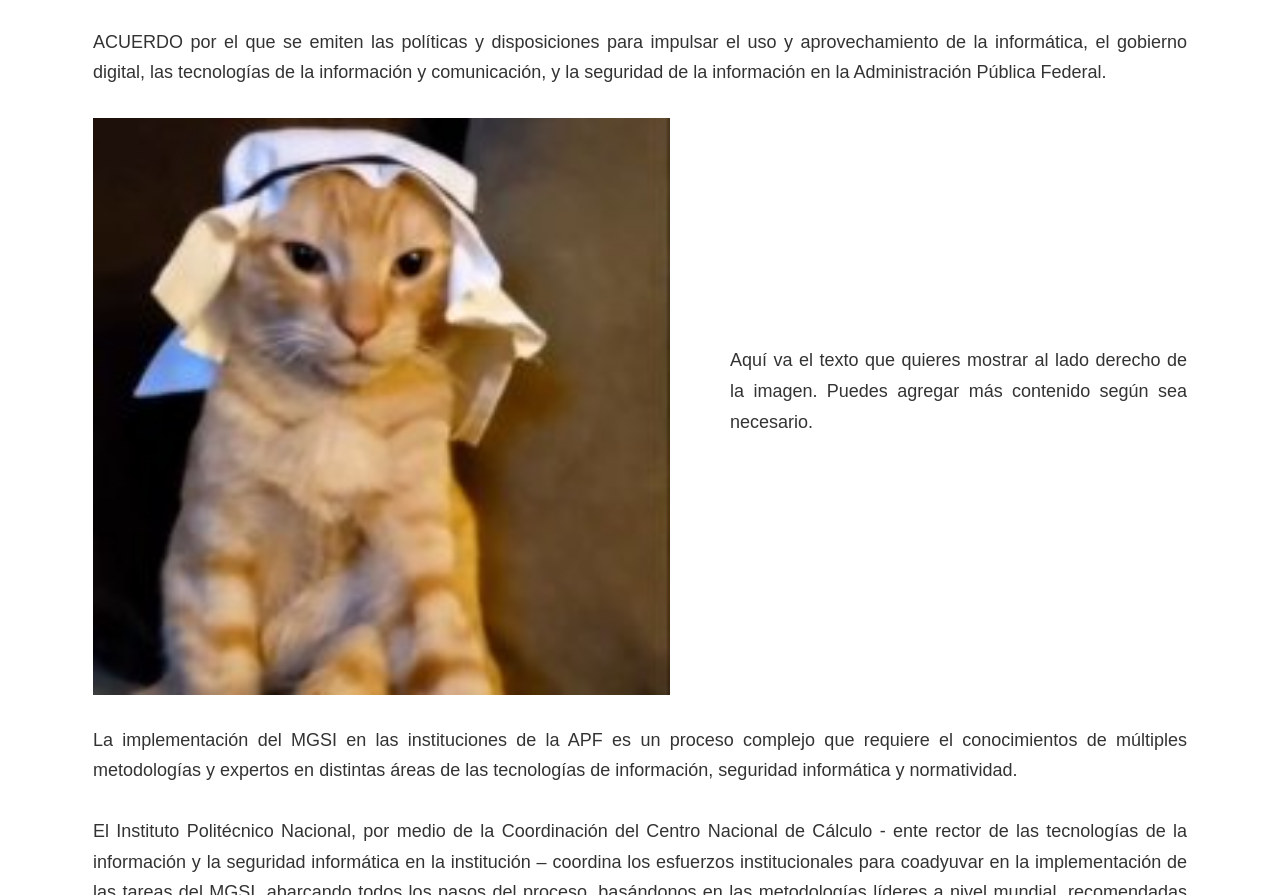
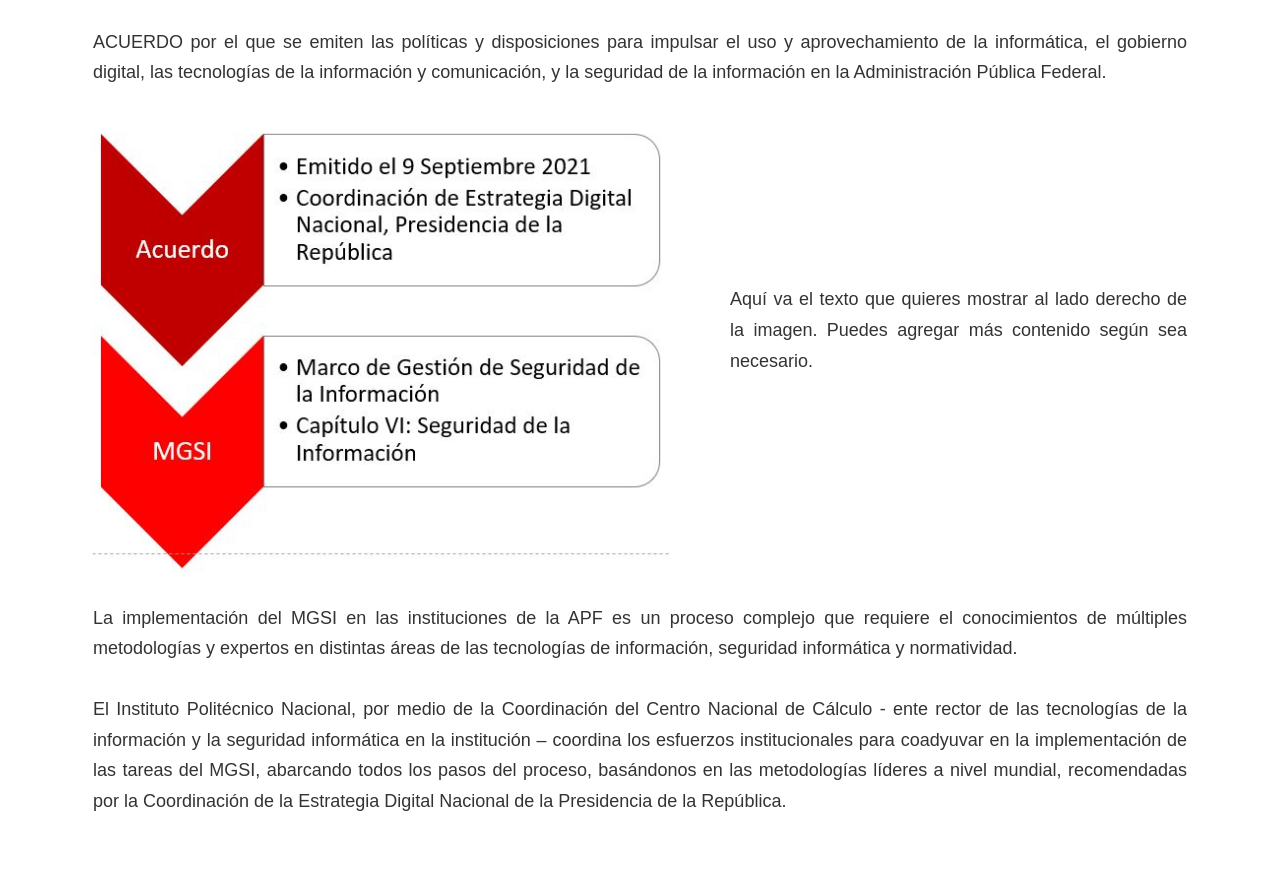
Before and after one commit to ElMemelitas/MarcoDeGesti-n, a plain HTML site: page index.html in a window 1280 px wide. Shown: the part 695-1590 px from the top of the page. Drawn offline with Linux system fonts and the light colour scheme.

Commit message:
cambio de img

```diff
--- a/index.html
+++ b/index.html
@@ -38,7 +38,7 @@
 
             <div class="row">
                 <div class="column img-column-left">
-                    <img src="gato.jpg" alt="Descripción de la imagen" >
+                    <img src="acuerdomg.jpg" alt="Descripción de la imagen" >
                 </div>
                 <div class="column text-column">
                     <p class="texto">
```
Also changed, not shown: acuerdomg.jpg (added).
